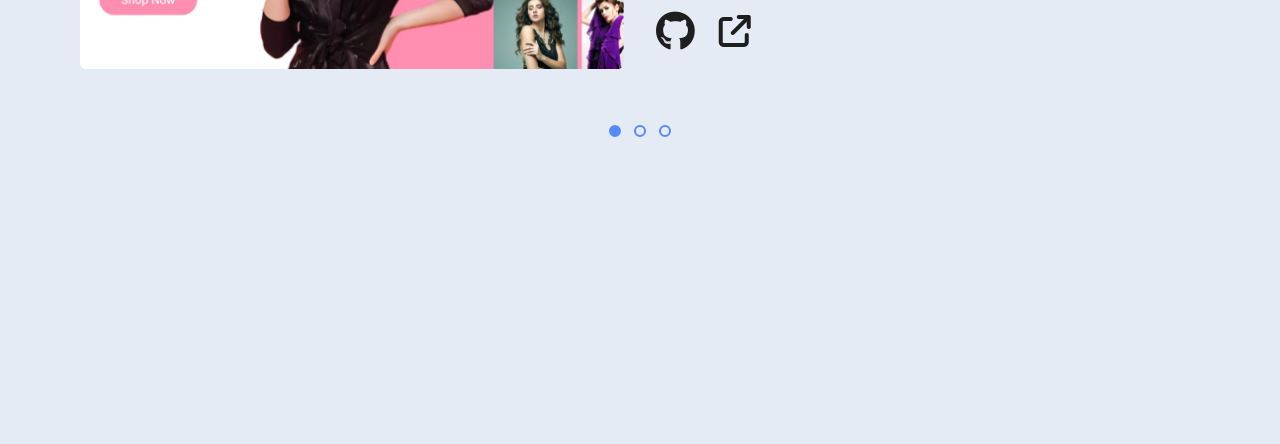
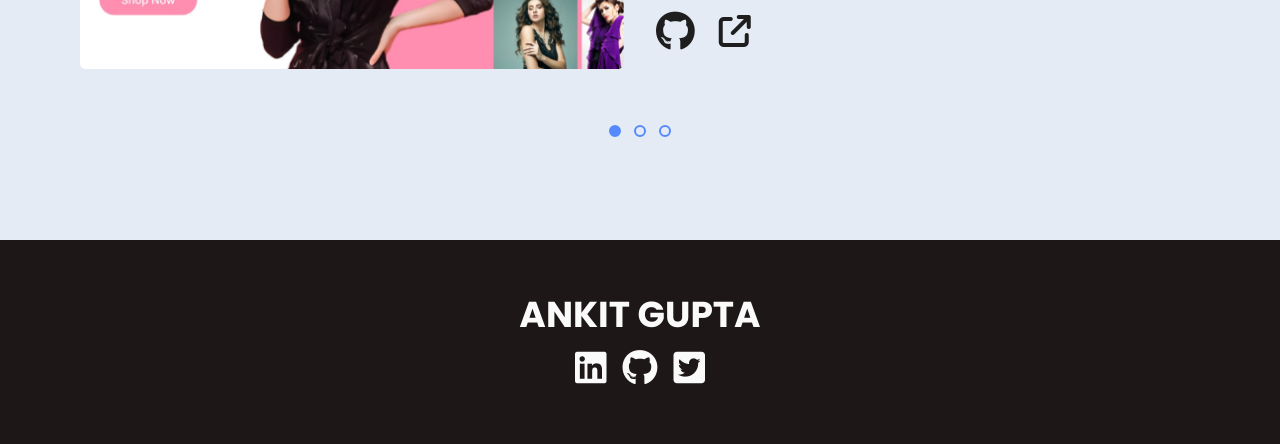
Before and after one commit to ankitgupta1020/Portfolio, a PHP site: page / in a window 1280 px wide. Shown: the part 2562-3006 px from the top of the page. Before the commit the page ends 2699 px from the top, so only its background shows below. Run offline with PHP 8.4, Linux system fonts and the light colour scheme.

Commit message:
add footer

```diff
--- a/css/general.css
+++ b/css/general.css
@@ -11,7 +11,7 @@
   --clr-text-lighter: #1e1e1ed9;
   --clr-dark-gray: #444;
   --clr-white: #fafafa;
-  --clr-black: #000;
+  --clr-black: #1d1717;
   --clr-red: #ef4444;
 }
 
--- a/css/styles.css
+++ b/css/styles.css
@@ -82,19 +82,19 @@ h1 span {
   user-select: none;
 }
 
-.social-link:link,
-.social-link:visited {
+.hero-section .social-link:link,
+.hero-section .social-link:visited {
   font-size: 3.6rem;
   color: var(--clr-dark-gray);
   transition: color 0.3s;
 }
 
-.social-link:hover,
-.social-link:active {
+.hero-section .social-link:hover,
+.hero-section .social-link:active {
   color: var(--clr-primary);
 }
 
-.social-link:first-child {
+.hero-section .social-link:first-child {
   margin-right: 1.2rem;
 }
 
@@ -342,3 +342,42 @@ h1 span {
 .carousel-dots .dot.active {
   background-color: var(--clr-primary);
 }
+
+/***********************/
+/* FOOTER */
+/***********************/
+
+footer {
+  padding: 4.8rem 0;
+  background: var(--clr-black);
+}
+
+footer p {
+  text-align: center;
+  color: var(--clr-white);
+  font-size: 3.6rem;
+  font-weight: 700;
+  text-transform: uppercase;
+}
+
+footer .social-links {
+  display: flex;
+  align-items: center;
+  justify-content: center;
+}
+
+footer .social-link:not(:last-child) {
+  margin-right: 1.6rem;
+}
+
+footer .social-link:link,
+footer .social-link:visited {
+  color: var(--clr-white);
+  font-size: 3.6rem;
+  transition: color 0.3s;
+}
+
+footer .social-link:hover,
+footer .social-link:active {
+  color: var(--clr-primary);
+}
--- a/index.html
+++ b/index.html
@@ -355,5 +355,36 @@
         </div>
       </div>
     </section>
+
+    <!-- FOOTER -->
+    <footer>
+      <p>Ankit Gupta</p>
+      <div class="social-links">
+        <a
+          class="social-link"
+          title="LinkedIn"
+          href="http://"
+          target="_blank"
+          rel="noopener noreferrer"
+          ><i class="fa-brands fa-linkedin"></i
+        ></a>
+        <a
+          class="social-link"
+          title="Github"
+          href="http://"
+          target="_blank"
+          rel="noopener noreferrer"
+          ><i class="fa-brands fa-github"></i
+        ></a>
+        <a
+          class="social-link"
+          title="Twitter"
+          href="http://"
+          target="_blank"
+          rel="noopener noreferrer"
+          ><i class="fa-brands fa-square-twitter"></i
+        ></a>
+      </div>
+    </footer>
   </body>
 </html>
```
